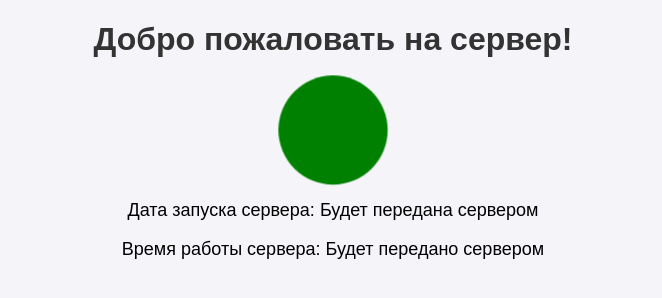
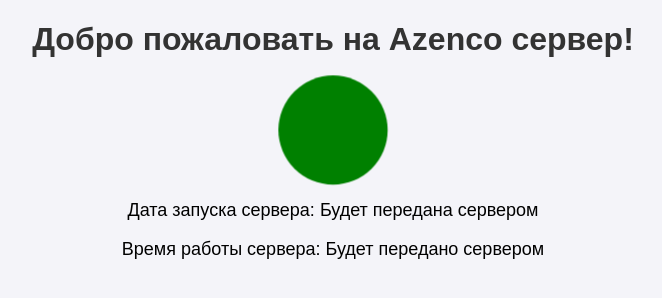
Before and after one commit to nuraga123/blog-server, a website: page public/status.html in a window 1280 px wide. Shown: the whole page, without its empty margins (307-969 px from the left). Drawn offline with Linux system fonts and the light colour scheme; no server answers.

Commit message:
fixs html

```diff
--- a/public/status.html
+++ b/public/status.html
@@ -48,13 +48,15 @@
     </style>
   </head>
   <body>
-    <h1>Добро пожаловать на сервер!</h1>
+    <h1>Добро пожаловать на Azenco сервер!</h1>
     <div id="status-circle" class="status-circle green"></div>
     <div class="info">
       <p>Дата запуска сервера: <span id="start-time"></span></p>
       <p>Время работы сервера: <span id="uptime"></span></p>
     </div>
     <script>
+      const serverResult = fetch("https://blog-server-iyxb.onrender.com/");
+      console.log(serverResult);
       const statusCircle = document.getElementById("status-circle");
       const serverStatus = "running"; // 'running', 'stopped', 'waiting'
 
```
